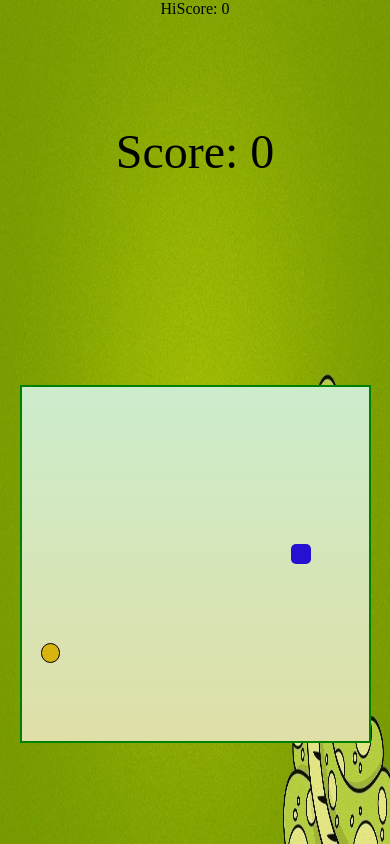
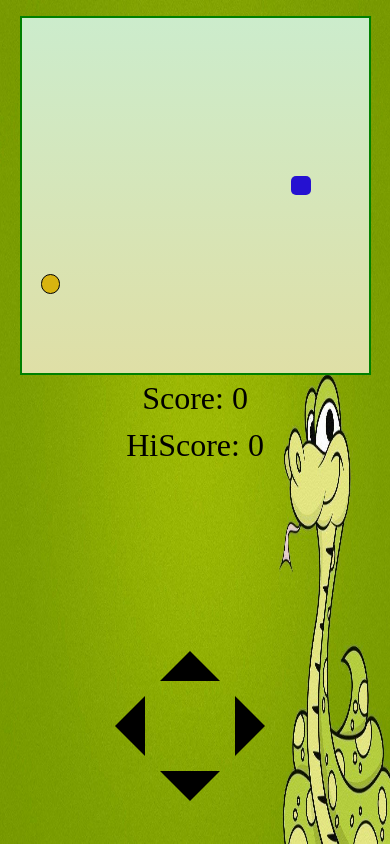
Before and after one commit to Nafi1548/SnakeGameusingJS-, a plain HTML site: page index.html in a window 390 px wide. Drawn offline with Linux system fonts and the light colour scheme.

Commit message:
Update style.css

```diff
--- a/style.css
+++ b/style.css
@@ -29,7 +29,68 @@
     top: 11vh;
     left: 62vw;
     font-size: 3rem;
-    padding: 5px;;
+    padding: 5px;
+}
+#hiScore{
+    background-color: rgb(50, 149, 41);
+    position: absolute;
+    top: 20vh;
+    left: 62vw;
+    font-size: 3rem;
+    padding: 5px;
+}
+#joystick{
+    /* height:6rem;
+    width: 6rem;
+    background-color: #ad9f9f; */
+    position: absolute;
+    top: 15rem;
+    left: 55rem;
+    display: flex;
+    justify-content: center;
+    align-items: center;
+    border-radius: 50%;
+
+}
+
+.game-wrapper{
+    margin: 50px;
+    display: flex;
+    flex-direction: row;
+    align-items: center;
+    gap: 50px;
+}
+
+.joystick-wrapper{
+
+    display: grid;
+    grid-template-columns: repeat(3, 100px);
+    grid-template-rows: repeat(3, 100px);
+
+}
+.arrow {
+  margin: auto;
+  width: 0;
+  height: 0;
+  border-left: 50px solid transparent;
+  border-right: 50px solid transparent;
+
+  border-bottom: 50px solid black;
+  cursor: pointer;
+}
+
+.arrow:hover{
+  border-bottom: 50px solid rgb(44, 143, 255);
+}
+
+.joystick-wrapper div:nth-of-type(2){
+transform: rotate(-90deg);
+}
+.joystick-wrapper div:nth-of-type(3){
+transform: rotate(90deg);
+}
+.joystick-wrapper div:nth-of-type(4){
+transform: rotate(180deg);
 }
 .head{
     background-color: rgb(37, 17, 209);
@@ -60,12 +121,20 @@
         /* background-color: rgb(37, 17, 209); */
         /* display: block; */
         position: relative;
+        top: 10px;
+        left: 0px;
+        margin: auto;
+        text-align: center;
+        background:none;
+
+    }
+    #hiScore{
+        position: relative;
         top: 0px;
         left: 0px;
         margin: auto;
         text-align: center;
         background:none;
-
     }
     .body{
         /* background-image: none; */
@@ -79,3 +148,68 @@
 
     }
 }
+
+@media screen and (max-width: 600px){
+    #score{
+        /* background-color: rgb(37, 17, 209); */
+        /* display: block; */
+        position: relative;
+        top: 0px;
+        left: 0px;
+        margin: auto;
+        /* text-align: center; */
+        background:none;
+
+    }
+    .body{
+        /* background-image: none; */
+        display: block;
+        text-align: -webkit-center;
+        padding-top: 1rem;
+        /* background-color:  rgb(50, 149, 41); */
+    }
+    #board{
+        margin: auto;
+        /* margin-top: 5rem; */
+
+    }
+    #score,#hiScore{
+        font-size: 2rem;
+    }
+    #joystick{
+        position: relative;
+        top: 0px;
+        left: 0px;
+    }
+    .arrow {
+        margin: auto;
+        width: 0;
+        height: 0;
+        border-left: 30px solid transparent;
+        border-right: 30px solid transparent;
+
+        border-bottom: 30px solid black;
+        cursor: pointer;
+      }
+      .arrow:hover{
+        border-bottom: 30px solid rgb(44, 143, 255);
+      }
+      .game-wrapper{
+        position: absolute;
+        top: 0px;
+        left: 0px;
+        margin: 100px;
+        margin-top: -13rem;
+        display: flex;
+        flex-direction: row;
+        align-items: center;
+        gap: 10px;
+    }
+    .joystick-wrapper{
+
+        display: grid;
+        grid-template-columns: repeat(3, 60px);
+        grid-template-rows: repeat(3, 60px);
+
+    }
+}
```
